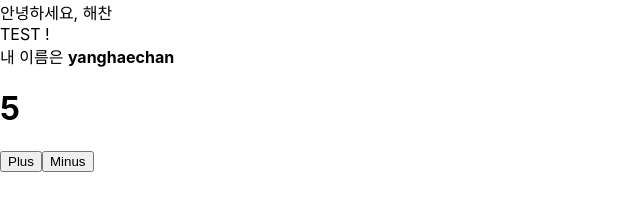
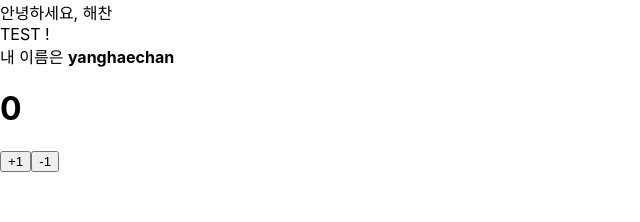
Before and after one commit to Hugekyung/Learn-React, a React (Create React App) app: page / in a window 1280 px wide. Shown: the top 222 px of the page, without its empty margins (0-640 px from the left). Built offline with nearby package versions, Linux system fonts and the light colour scheme.

Commit message:
useState를 이용한 렌더링

```diff
--- a/src/App.tsx
+++ b/src/App.tsx
@@ -1,4 +1,5 @@
 import Counter from "Counter";
+import CounterTwo from "CounterTwo";
 import ExampleProps from "exampleProps";
 import Hello from "hello";
 import React from "react";
@@ -11,7 +12,8 @@ class App extends React.Component {
                 <Hello name="해찬" />
                 <ExampleProps />
                 <ShowName name="yanghaechan" />
-                <Counter startNumber={5} />
+                {/* <Counter startNumber={5} /> */}
+                <CounterTwo />
             </div>
         );
     }
--- /dev/null
+++ b/src/CounterTwo.tsx
@@ -0,0 +1,24 @@
+import React, { useState } from "react";
+
+function CounterTwo() {
+    const [number, setNumber] = useState(0);
+
+    const onIncrease = () => {
+        setNumber(number + 1);
+    };
+
+    const onDecrease = () => {
+        if (number > 0) setNumber(number - 1);
+        return;
+    };
+
+    return (
+        <div>
+            <h1>{number}</h1>
+            <button onClick={onIncrease}>+1</button>
+            <button onClick={onDecrease}>-1</button>
+        </div>
+    );
+}
+
+export default CounterTwo;
```
